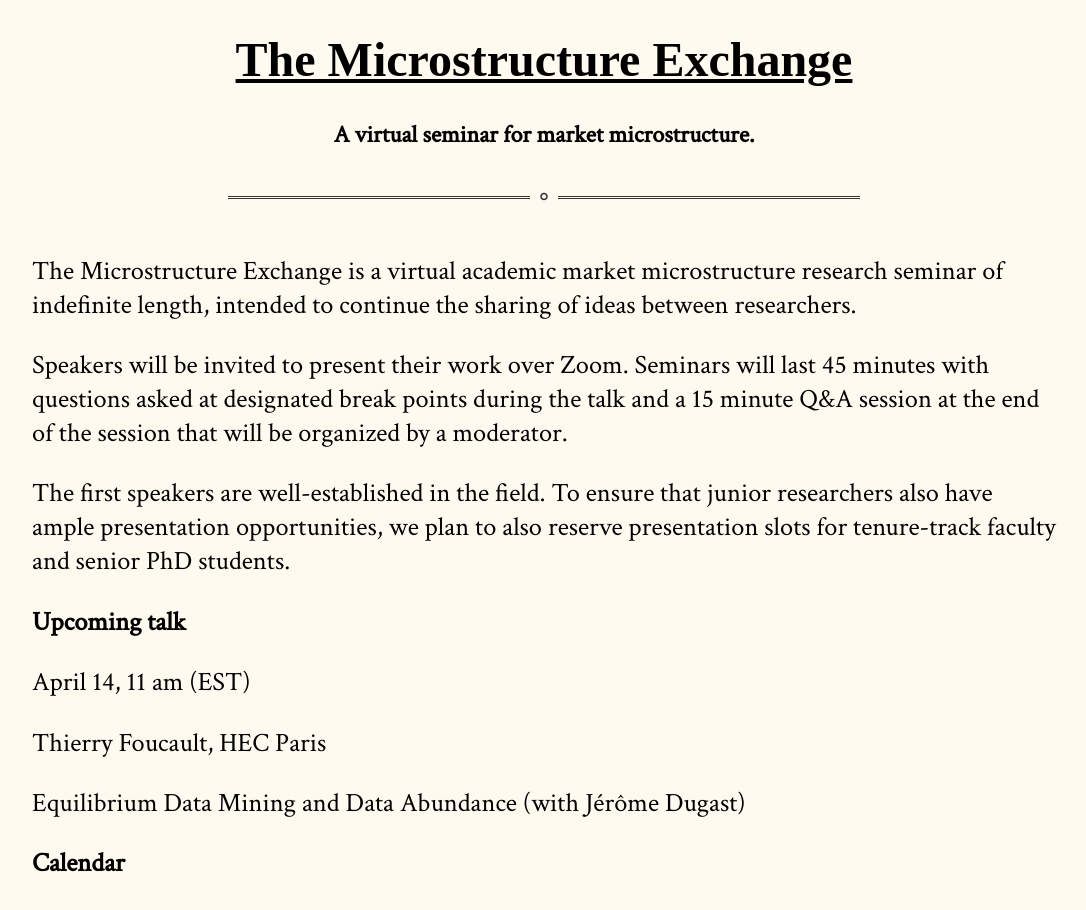
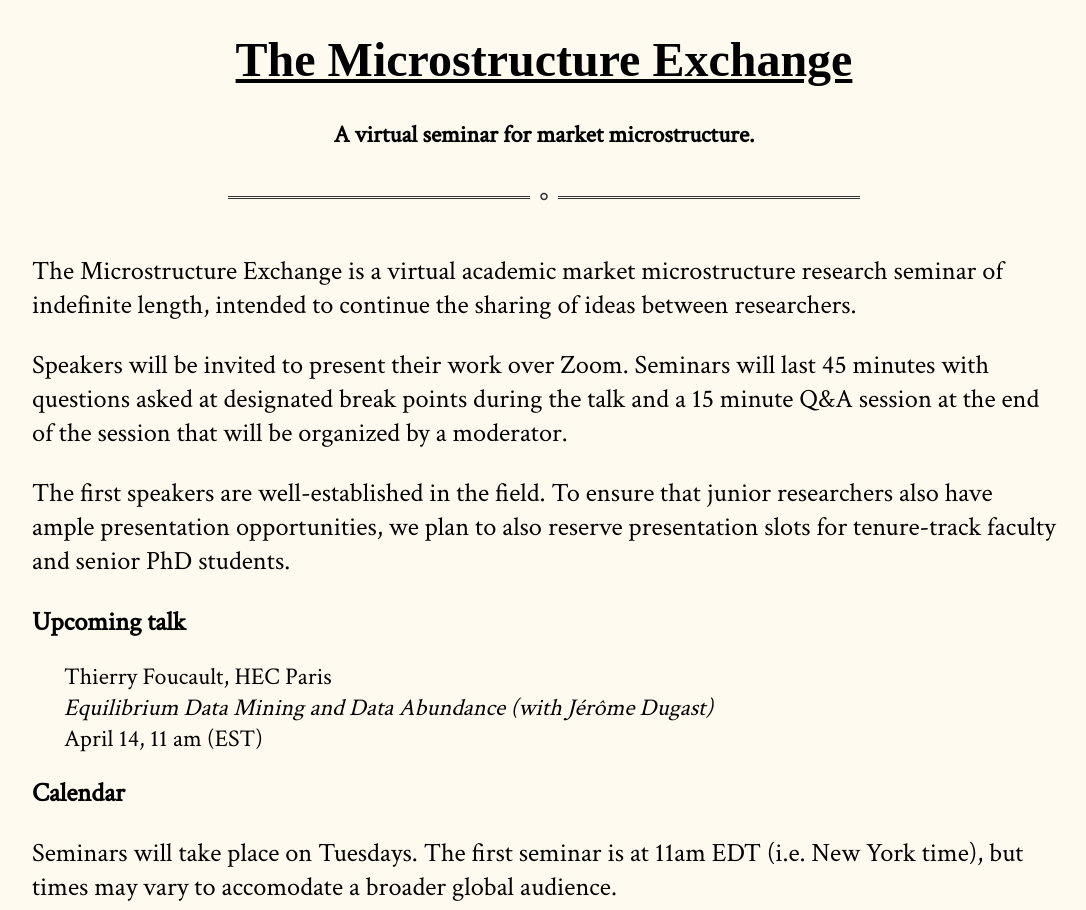
Before and after one commit to cpfiffer/microstructure.exchange, a Jekyll site: the page built from index.md, in a window 1280 px wide. Shown: the top 910 px of the page, without its empty margins (96-1182 px from the left). Built offline with Jekyll 4.4.1, drawn with Linux system fonts in a browser that asks for light colours; some web fonts are replaced.

Commit message:
Add Bjorn comments, speaker box, mobile improvements

```diff
--- a/_config.yml
+++ b/_config.yml
@@ -9,3 +9,8 @@ github:
   repository_name: microstructure.exchange
   owner_url: https://github.com/cpfiffer
   owner_name: Cameron Pfiffer
+
+speaker-info:
+  speaker-name: Thierry Foucault, HEC Paris
+  speaker-paper: Equilibrium Data Mining and Data Abundance (with Jérôme Dugast)
+  speaker-date: April 14, 11 am (EST)
--- /dev/null
+++ b/_includes/upcoming-speaker.html
@@ -0,0 +1,5 @@
+<div class="upcoming-talk">
+<span class="upcoming-speaker">{{ site.speaker-info.speaker-name }} </span>  <br>
+<span class="upcoming-paper"> {{ site.speaker-info.speaker-paper }} </span> <br>
+<span class="upcoming-date"> {{ site.speaker-info.speaker-date }} </span> <br>
+</div>
--- a/_layouts/default.html
+++ b/_layouts/default.html
@@ -28,7 +28,6 @@
         <hr>
     </header>
 
-    <aside> </aside>
     <main id="content" class="main-content" role="main">
         {{ content }}
 
--- a/assets/css/style.css
+++ b/assets/css/style.css
@@ -35,11 +35,7 @@ main#content.main-content {
     font-size: 1.1rem;
 }
 
-@media (max-width:700px){
-    main#content.main-content {
-        padding: 0 0;
-    }
-}
+
 
 body{
     background-color: floralwhite;
@@ -72,5 +68,55 @@ hr:after {
 }
 
 iframe {
-    padding: inherit;
+    padding-left: 6rem;
 }
+
+div.upcoming-talk {
+    font-size: 1.5rem;
+    font-family:  'Crimson Text', serif;
+}
+
+span.upcoming-speaker {
+    max-width: 80%;
+    padding: 0rem 2rem;
+    margin: 0 auto;
+    /* font-size: 1.1rem; */
+    /* font-weight: bold; */
+}
+
+span.upcoming-paper {
+    max-width: 80%;
+    padding: 0rem 2rem;
+    margin: 0 auto;
+    /* font-size: 1.1rem; */
+    /* font-weight: bold; */
+    font-style: italic;
+}
+
+span.upcoming-date {
+    max-width: 80%;
+    padding: 0rem 2rem;
+    margin: 0 auto;
+    /* font-size: 1.1rem; */
+    /* font-weight: bold; */
+}
+
+@media (max-width:700px){
+    p, h1, h2, h3, h4, h5, h6, li, div.upcoming-talk {
+        font-size: 1.2em;
+    }
+
+    main#content.main-content {
+        padding: 0 0;
+    }
+
+    span.upcoming-speaker, span.upcoming-paper, span.upcoming-date {
+        max-width: 100%;
+        padding: 0 5%;
+    }
+
+    iframe{
+        padding: 0 0;
+        max-width: 100%;
+    }
+}
--- a/index.md
+++ b/index.md
@@ -10,17 +10,13 @@ The first speakers are well-established in the field. To ensure that junior rese
 
 ## Upcoming talk
 
-April 14, 11 am (EST)
-
-Thierry Foucault, HEC Paris
-
-Equilibrium Data Mining and Data Abundance (with Jérôme Dugast)
+{% include upcoming-speaker.html %}
 
 ## Calendar
 
 Seminars will take place on Tuesdays. The first seminar is at 11am EDT (i.e. New York time), but times may vary to accomodate a broader global audience.
 
-<iframe src="https://calendar.google.com/calendar/embed?height=400&amp;wkst=1&amp;bgcolor=%23fffaf0&amp;ctz=America%2FNew_York&amp;src=OTA2YnQyMTJlanJ2dThxbmh0bXY1ZWptczBAZ3JvdXAuY2FsZW5kYXIuZ29vZ2xlLmNvbQ&amp;color=%23E4C441&amp;mode=AGENDA&amp;showTabs=0&amp;showTitle=1&amp;showNav=0&amp;showDate=0&amp;showPrint=0&amp;showCalendars=0&amp;title=The%20Microstructure%20Exchange: %20Speaker%20List" style="border-width:0" width="800" height="400" frameborder="0" scrolling="no"></iframe>
+<iframe src="https://calendar.google.com/calendar/embed?height=400&amp;wkst=1&amp;bgcolor=%23fffaf0&amp;ctz=America%2FNew_York&amp;src=OTA2YnQyMTJlanJ2dThxbmh0bXY1ZWptczBAZ3JvdXAuY2FsZW5kYXIuZ29vZ2xlLmNvbQ&amp;color=%23E4C441&amp;mode=AGENDA&amp;showTabs=0&amp;showTitle=1&amp;showNav=0&amp;showDate=0&amp;showPrint=0&amp;showCalendars=0&amp;title=The%20Microstructure%20Exchange: %20Speaker%20List" style="border-width:0" width="500" height="300" frameborder="0" scrolling="no"></iframe>
 
 ## Registration
 
```
